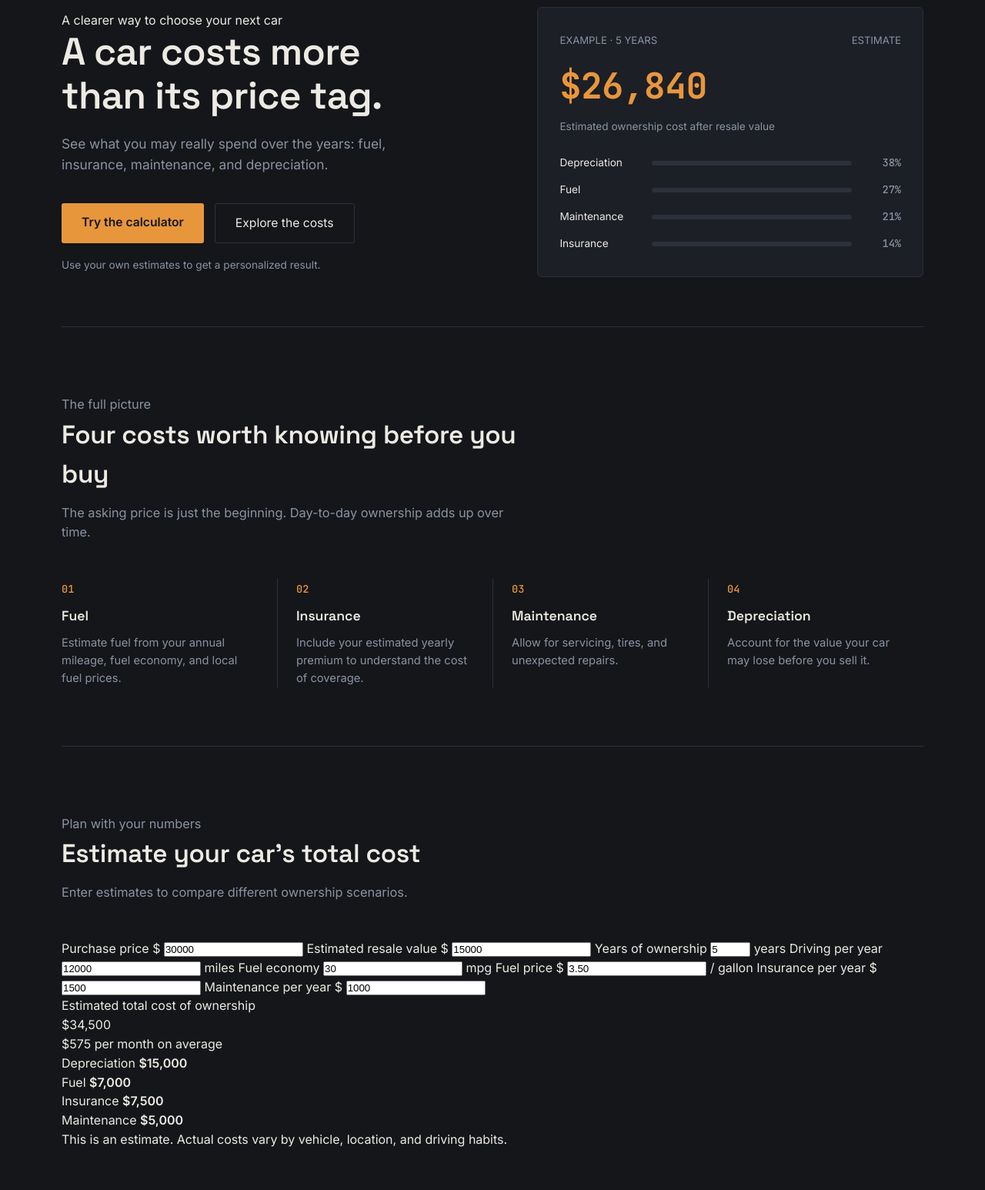
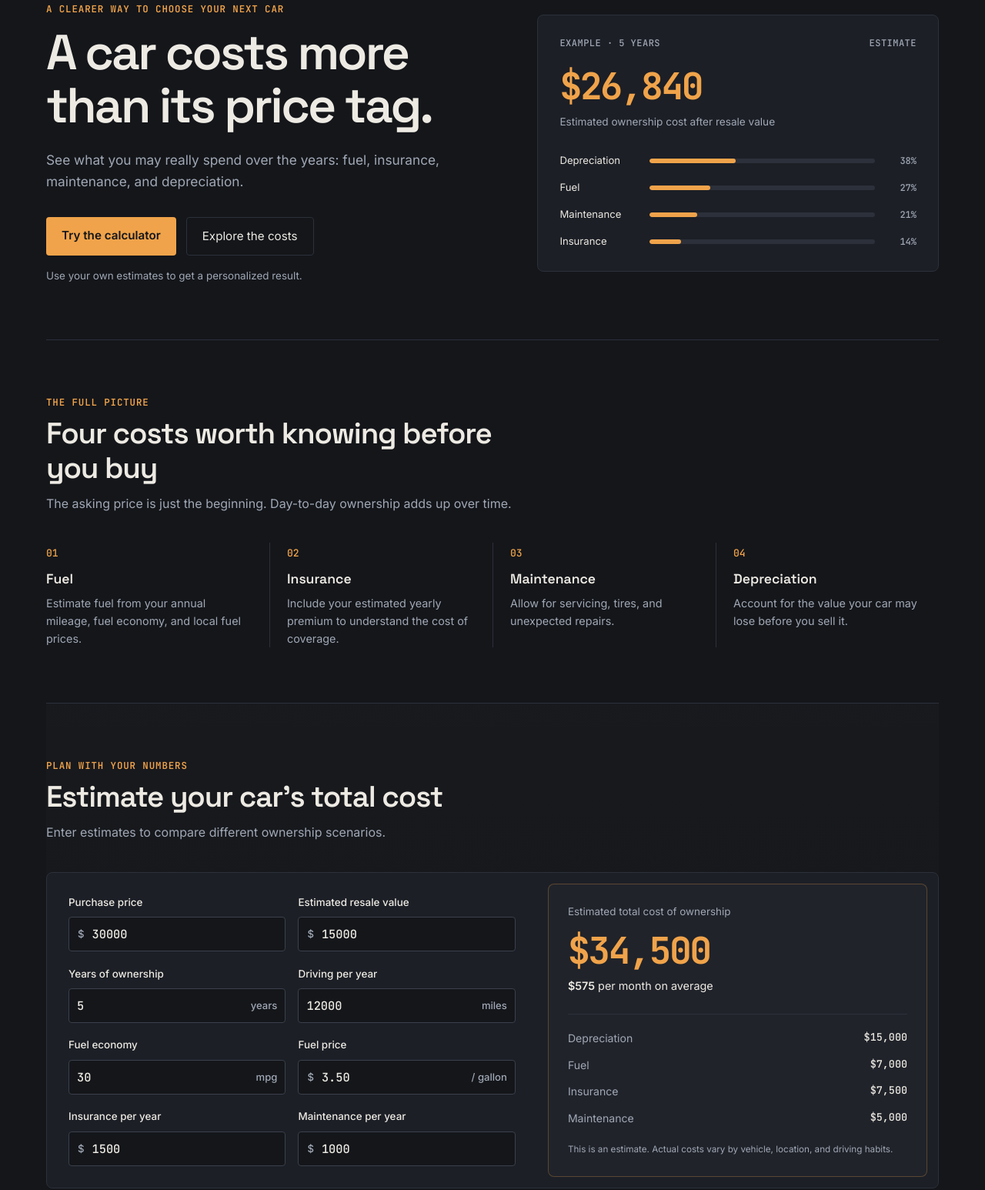
Before and after one commit to Nikolai-Chislari/car-tco-project, a plain HTML site: page index.html in a window 1280 px wide. Shown: the part 159-1705 px from the top of the page at 77% size. Drawn offline with Linux system fonts and the light colour scheme.

Commit message:
Update style.css

```diff
--- a/style.css
+++ b/style.css
@@ -1,12 +1,11 @@
 :root {
-  --asphalt: #14161A;
-  --asphalt-2: #1C1F26;
-  --panel-line: #2C303A;
-  --paper: #EDEAE3;
-  --steel: #8A93A3;
-  --amber: #E8963C;
-  --mint: #4FAE83;
-
+  --asphalt: #14161a;
+  --asphalt-2: #1c1f26;
+  --panel-line: #2c303a;
+  --paper: #edeae3;
+  --steel: #a0a8b5;
+  --amber: #f0a34a;
+  --mint: #66c295;
   --font-display: 'Space Grotesk', sans-serif;
   --font-body: 'Inter', sans-serif;
   --font-mono: 'JetBrains Mono', monospace;
@@ -26,7 +25,7 @@ body {
   background: var(--asphalt);
   color: var(--paper);
   font-family: var(--font-body);
-  line-height: 1.55;
+  line-height: 1.6;
   -webkit-font-smoothing: antialiased;
 }
 
@@ -40,19 +39,17 @@ a {
 }
 
 .wrap {
-  max-width: 1120px;
+  max-width: 1160px;
   margin: 0 auto;
   padding: 0 28px;
 }
-
-/* ---------- шапка сайта ---------- */
 
 header.site {
   position: sticky;
   top: 0;
   z-index: 20;
-  background: rgba(20, 22, 26, 0.88);
-  backdrop-filter: blur(8px);
+  background: rgba(20, 22, 26, .92);
+  backdrop-filter: blur(10px);
   border-bottom: 1px solid var(--panel-line);
 }
 
@@ -60,15 +57,14 @@ header.site {
   display: flex;
   align-items: center;
   justify-content: space-between;
-  padding: 18px 0;
+  gap: 24px;
+  padding: 16px 28px;
 }
 
 .logo {
-  font-family: var(--font-display);
-  font-weight: 600;
-  font-size: 1.15rem;
+  font: 600 1.2rem var(--font-display);
   text-decoration: none;
-  letter-spacing: -0.01em;
+  letter-spacing: -.03em;
 }
 
 .logo span {
@@ -77,97 +73,92 @@ header.site {
 
 .nav-links {
   display: flex;
-  gap: 32px;
+  gap: 30px;
   list-style: none;
 }
 
 .nav-links a {
+  color: var(--steel);
+  font-size: .92rem;
   text-decoration: none;
-  color: var(--steel);
-  font-size: 0.94rem;
-  transition: color 0.2s ease;
+  transition: color .2s;
 }
 
 .nav-links a:hover {
   color: var(--paper);
 }
 
-.nav-cta {
+.nav-cta,
+.btn-primary {
   display: inline-block;
   background: var(--amber);
   color: var(--asphalt);
-  font-weight: 600;
-  font-size: 0.92rem;
-  padding: 10px 20px;
-  border-radius: 3px;
+  font-weight: 700;
   text-decoration: none;
-  transition: background 0.2s ease;
+  border-radius: 4px;
+  transition: .2s;
 }
 
-.nav-cta:hover {
-  background: #f0a752;
+.nav-cta {
+  padding: 10px 17px;
+  font-size: .9rem;
 }
 
-/* ---------- главный экран ---------- */
+.nav-cta:hover,
+.btn-primary:hover {
+  background: #ffc071;
+  transform: translateY(-1px);
+}
 
 .hero {
-  padding: 88px 0 64px;
+  padding: 86px 0 72px;
 }
 
 .hero-grid {
   display: grid;
-  grid-template-columns: 1.05fr 0.95fr;
-  gap: 64px;
+  grid-template-columns: 1.05fr .95fr;
+  gap: 62px;
   align-items: center;
 }
 
-.hero h1 {
-  font-family: var(--font-display);
-  font-weight: 600;
-  font-size: clamp(2.1rem, 4vw, 3.1rem);
-  line-height: 1.14;
-  letter-spacing: -0.015em;
-  max-width: 15ch;
+.eyebrow {
+  color: var(--amber);
+  font: 600 .78rem var(--font-mono);
+  letter-spacing: .07em;
+  text-transform: uppercase;
 }
 
-.hero p.lede {
+.hero h1 {
+  max-width: 13ch;
+  margin-top: 14px;
+  font: 600 clamp(2.5rem, 5vw, 4.2rem)/1.08 var(--font-display);
+  letter-spacing: -.045em;
+}
+
+.lede {
+  max-width: 48ch;
   margin-top: 22px;
   color: var(--steel);
   font-size: 1.08rem;
-  max-width: 46ch;
 }
 
 .hero-actions {
-  margin-top: 36px;
   display: flex;
-  gap: 14px;
   flex-wrap: wrap;
+  gap: 13px;
+  margin-top: 32px;
 }
 
-.btn-primary {
-  background: var(--amber);
-  color: var(--asphalt);
-  font-weight: 600;
-  padding: 13px 26px;
-  border-radius: 3px;
-  text-decoration: none;
-  font-size: 0.98rem;
-  transition: background 0.2s ease, transform 0.15s ease;
-}
-
-.btn-primary:hover {
-  background: #f0a752;
-  transform: translateY(-1px);
+.btn-primary,
+.btn-secondary {
+  padding: 12px 20px;
+  font-size: .95rem;
 }
 
 .btn-secondary {
   border: 1px solid var(--panel-line);
-  color: var(--paper);
-  padding: 13px 26px;
-  border-radius: 3px;
+  border-radius: 4px;
   text-decoration: none;
-  font-size: 0.98rem;
-  transition: border-color 0.2s ease;
 }
 
 .btn-secondary:hover {
@@ -175,63 +166,58 @@ header.site {
 }
 
 .hero-note {
-  margin-top: 18px;
+  margin-top: 16px;
   color: var(--steel);
-  font-size: 0.85rem;
+  font-size: .84rem;
 }
 
-/* приборная панель с примером расчёта */
+.cluster,
+.calculator,
+.result {
+  background: var(--asphalt-2);
+  border: 1px solid var(--panel-line);
+  border-radius: 8px;
+}
 
 .cluster {
-  background: var(--asphalt-2);
-  border: 1px solid var(--panel-line);
-  border-radius: 6px;
-  padding: 32px 28px;
+  padding: 28px;
 }
 
 .cluster-label {
-  color: var(--steel);
-  font-size: 0.82rem;
   display: flex;
   justify-content: space-between;
+  gap: 14px;
+  color: var(--steel);
+  font: .75rem var(--font-mono);
+  letter-spacing: .04em;
 }
 
 .cluster-readout {
-  margin-top: 14px;
-  font-family: var(--font-mono);
-  font-weight: 700;
-  font-size: clamp(2.2rem, 4.2vw, 2.9rem);
+  margin-top: 16px;
   color: var(--amber);
-  letter-spacing: -0.01em;
-  font-variant-numeric: tabular-nums;
-}
-
-.cluster-readout .unit {
-  font-size: 0.42em;
-  color: var(--steel);
-  font-weight: 500;
-  margin-left: 8px;
+  font: 700 clamp(2rem, 4vw, 3rem) var(--font-mono);
+  letter-spacing: -.05em;
 }
 
 .cluster-sub {
-  margin-top: 6px;
+  margin-top: 5px;
   color: var(--steel);
-  font-size: 0.85rem;
+  font-size: .85rem;
 }
 
 .cluster-bars {
-  margin-top: 26px;
   display: flex;
   flex-direction: column;
   gap: 14px;
+  margin-top: 28px;
 }
 
 .cluster-bar-row {
   display: grid;
-  grid-template-columns: 108px 1fr 52px;
+  grid-template-columns: 105px 1fr 42px;
   align-items: center;
   gap: 12px;
-  font-size: 0.85rem;
+  font-size: .82rem;
 }
 
 .cluster-bar-row .name {
@@ -240,51 +226,45 @@ header.site {
 
 .cluster-bar-track {
   height: 6px;
+  overflow: hidden;
   background: var(--panel-line);
-  border-radius: 3px;
-  overflow: hidden;
+  border-radius: 5px;
 }
 
 .cluster-bar-fill {
+  display: block;
+  width: var(--bar-width);
   height: 100%;
-  border-radius: 3px;
   background: var(--amber);
-  width: 0%;
-  transition: width 1.1s cubic-bezier(0.16, 1, 0.3, 1);
+  border-radius: inherit;
 }
 
-.cluster-bar-row .pct {
+.pct {
+  color: var(--steel);
+  font: .75rem var(--font-mono);
   text-align: right;
-  font-family: var(--font-mono);
-  color: var(--steel);
 }
 
-/* ---------- разделы страницы ---------- */
-
 .section {
-  padding: 76px 0;
+  padding: 72px 0;
   border-top: 1px solid var(--panel-line);
 }
 
 .section-head {
-  max-width: 60ch;
-  margin-bottom: 48px;
+  max-width: 64ch;
+  margin-bottom: 38px;
 }
 
 .section-head h2 {
-  font-family: var(--font-display);
-  font-weight: 600;
-  font-size: clamp(1.6rem, 2.6vw, 2.1rem);
-  letter-spacing: -0.01em;
+  margin-top: 10px;
+  font: 600 clamp(1.8rem, 3vw, 2.5rem)/1.15 var(--font-display);
+  letter-spacing: -.03em;
 }
 
-.section-head p {
+.section-head>p:last-child {
   margin-top: 12px;
   color: var(--steel);
-  font-size: 1.02rem;
 }
-
-/* блоки со статьями расходов */
 
 .panels {
   display: grid;
@@ -292,138 +272,239 @@ header.site {
 }
 
 .panel {
-  padding: 0 24px;
+  padding: 0 22px;
   border-left: 1px solid var(--panel-line);
 }
 
 .panel:first-child {
   padding-left: 0;
-  border-left: none;
+  border-left: 0;
 }
 
 .panel-index {
-  font-family: var(--font-mono);
   color: var(--amber);
-  font-size: 0.85rem;
+  font: .82rem var(--font-mono);
 }
 
 .panel h3 {
-  font-family: var(--font-display);
-  font-weight: 600;
   margin-top: 10px;
-  font-size: 1.1rem;
+  font: 600 1.1rem var(--font-display);
 }
 
 .panel p {
-  margin-top: 10px;
+  margin-top: 9px;
   color: var(--steel);
-  font-size: 0.92rem;
+  font-size: .9rem;
 }
 
-/* дорожная карта проекта */
+.calculator-section {
+  background: linear-gradient(180deg,
+      rgba(255, 255, 255, .015),
+      transparent);
+}
 
-.roadmap {
+.calculator {
+  display: grid;
+  grid-template-columns: 1.1fr .9fr;
+  overflow: hidden;
+}
+
+.calculator-form {
+  display: grid;
+  grid-template-columns: 1fr 1fr;
+  gap: 18px 16px;
+  padding: 28px;
+}
+
+.calculator-form label {
   display: flex;
   flex-direction: column;
+  gap: 8px;
+  color: var(--paper);
+  font-size: .84rem;
+  font-weight: 500;
 }
 
-.road-step {
+.input-wrap {
+  display: flex;
+  align-items: center;
+  min-width: 0;
+  border: 1px solid #3b404b;
+  background: #14161a;
+  border-radius: 4px;
+}
+
+.input-wrap:focus-within {
+  border-color: var(--amber);
+}
+
+.input-wrap input {
+  width: 100%;
+  min-width: 0;
+  padding: 11px 10px;
+  border: 0;
+  outline: 0;
+  background: transparent;
+  color: var(--paper);
+  font: 500 .96rem var(--font-mono);
+}
+
+.input-prefix,
+.input-suffix {
+  flex: 0 0 auto;
+  color: var(--steel);
+  font-size: .82rem;
+  padding-left: 11px;
+}
+
+.input-suffix {
+  padding: 0 10px 0 0;
+  white-space: nowrap;
+}
+
+.result {
+  margin: 14px;
+  padding: 25px;
+  border-color: rgba(240, 163, 74, .28);
+  background: #20232a;
+}
+
+.result-label {
+  color: var(--steel);
+  font-size: .84rem;
+}
+
+.result-total {
+  margin-top: 8px;
+  color: var(--amber);
+  font: 700 clamp(2.1rem, 4vw, 3rem) var(--font-mono);
+  letter-spacing: -.05em;
+}
+
+.result-monthly {
+  margin-top: 3px;
+  color: var(--paper);
+  font-size: .9rem;
+}
+
+.result-monthly span {
+  font-weight: 700;
+}
+
+.result-breakdown {
   display: grid;
-  grid-template-columns: 64px 1fr auto;
-  gap: 20px;
-  align-items: start;
-  padding: 22px 0;
+  gap: 12px;
+  margin-top: 25px;
+  padding-top: 20px;
   border-top: 1px solid var(--panel-line);
 }
 
-.road-step:last-child {
-  border-bottom: 1px solid var(--panel-line);
+.result-breakdown div {
+  display: flex;
+  justify-content: space-between;
+  gap: 14px;
+  color: var(--steel);
+  font-size: .88rem;
 }
 
-.road-num {
-  font-family: var(--font-mono);
-  color: var(--steel);
-  font-size: 0.95rem;
-  padding-top: 2px;
+.result-breakdown strong {
+  color: var(--paper);
+  font: .84rem var(--font-mono);
 }
 
-.road-step.active .road-num {
-  color: var(--amber);
+.result-note {
+  margin-top: 20px;
+  color: var(--steel);
+  font-size: .73rem;
 }
 
-.road-body h3 {
-  font-family: var(--font-display);
-  font-size: 1.05rem;
-  font-weight: 600;
-}
-
-.road-body p {
-  margin-top: 6px;
-  color: var(--steel);
-  font-size: 0.92rem;
-  max-width: 60ch;
-}
-
-.road-status {
-  align-self: center;
-  font-size: 0.8rem;
-  color: var(--steel);
-  white-space: nowrap;
-  padding-top: 2px;
-}
-
-.road-step.active .road-status {
-  color: var(--mint);
-}
-
-/* ---------- подвал ---------- */
-
 footer.site {
-  border-top: 1px solid var(--panel-line);
-  padding: 32px 0 40px;
-  color: var(--steel);
-  font-size: 0.85rem;
   display: flex;
   justify-content: space-between;
   flex-wrap: wrap;
   gap: 10px;
+  padding: 27px 0 32px;
+  border-top: 1px solid var(--panel-line);
+  color: var(--steel);
+  font-size: .8rem;
 }
 
-/* ---------- адаптивность ---------- */
+@media (max-width: 850px) {
 
-@media (max-width: 880px) {
+  .hero-grid,
+  .calculator {
+    grid-template-columns: 1fr;
+  }
+
   .hero-grid {
-    grid-template-columns: 1fr;
-    gap: 40px;
+    gap: 38px;
+  }
+
+  .hero h1 {
+    max-width: 17ch;
   }
 
   .panels {
     grid-template-columns: 1fr 1fr;
-    row-gap: 32px;
+    gap: 30px 0;
   }
 
-  .panel {
-    border-left: none;
+  .panel:nth-child(3) {
+    border-left: 0;
     padding-left: 0;
+  }
+}
+
+@media (max-width: 560px) {
+  .wrap {
+    padding-right: 20px;
+    padding-left: 20px;
+  }
+
+  .nav {
+    padding-right: 20px;
+    padding-left: 20px;
   }
 
   .nav-links {
     display: none;
   }
 
-  .road-step {
-    grid-template-columns: 40px 1fr;
+  .hero {
+    padding-top: 60px;
   }
 
-  .road-status {
-    grid-column: 2;
-    padding-top: 0;
+  .cluster {
+    padding: 22px 18px;
   }
-}
 
-@media (max-width: 520px) {
-  .panels {
+  .cluster-bar-row {
+    grid-template-columns: 90px 1fr 38px;
+    gap: 8px;
+  }
+
+  .panels,
+  .calculator-form {
     grid-template-columns: 1fr;
+  }
+
+  .panel,
+  .panel:first-child,
+  .panel:nth-child(3) {
+    padding-left: 0;
+    border-left: 0;
+  }
+
+  .calculator-form {
+    padding: 22px;
+  }
+
+  .result {
+    margin: 0 14px 14px;
+  }
+
+  footer.site {
+    flex-direction: column;
   }
 }
 
@@ -432,7 +513,9 @@ footer.site {
     scroll-behavior: auto;
   }
 
-  .cluster-bar-fill {
-    transition: none;
+  *,
+  *::before,
+  *::after {
+    transition-duration: .01ms !important;
   }
 }
```
